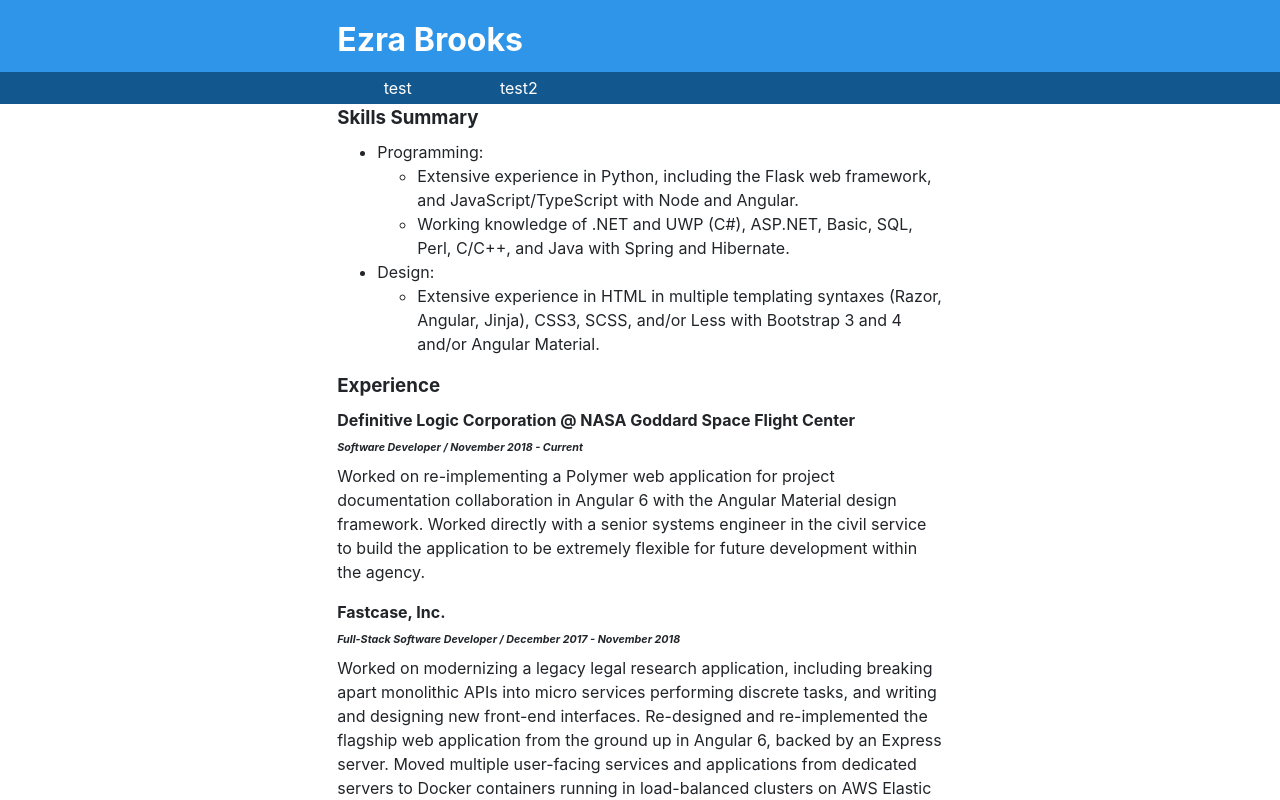
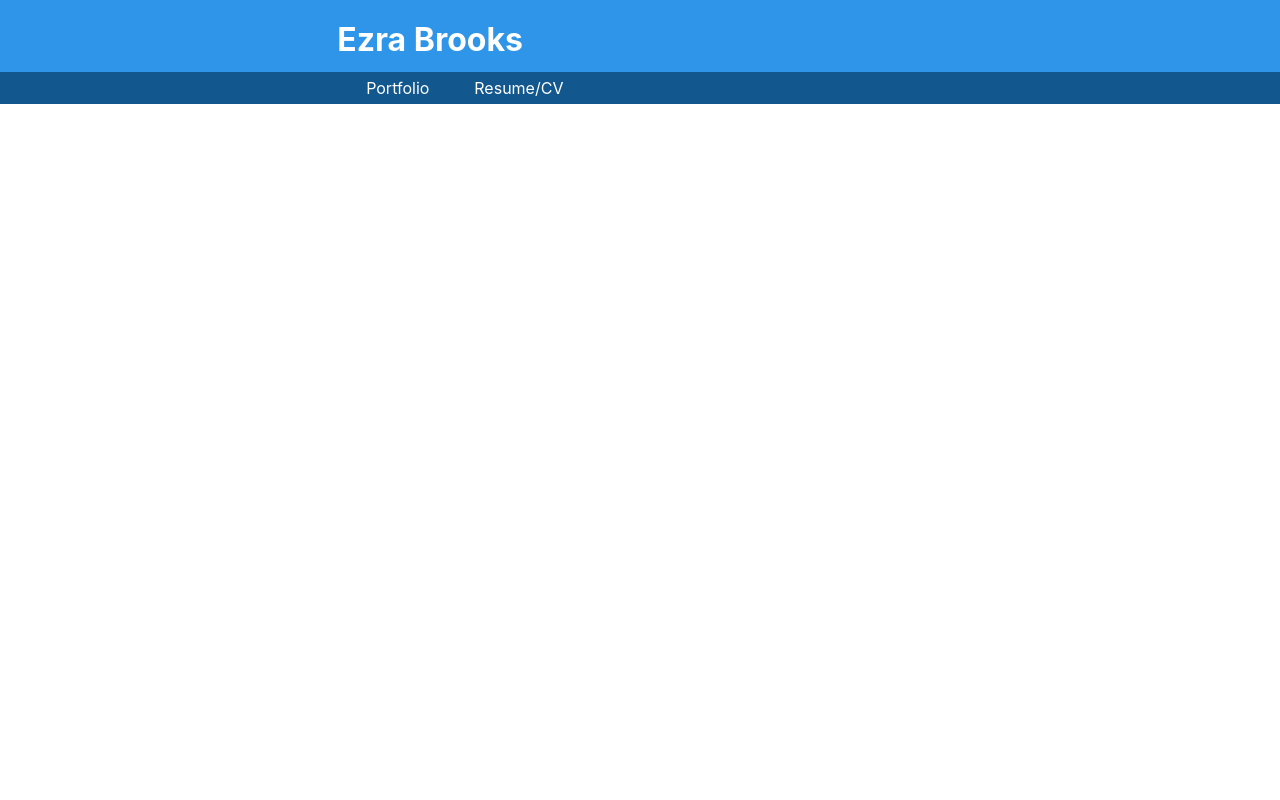
Before and after one commit to EzraBrooks/Personal-Site, a React (Create React App) app: page / in a window 1280 px wide. Shown: the top 800 px of the page. Built offline with nearby package versions, Linux system fonts and the light colour scheme.

Commit message:
Add routing

```diff
--- a/package.json
+++ b/package.json
@@ -12,6 +12,8 @@
     "react": "^16.12.0",
     "react-dom": "^16.12.0",
     "react-markdown": "^4.2.2",
+    "react-router": "^5.1.2",
+    "react-router-dom": "^5.1.2",
     "react-scripts": "3.3.0",
     "styled-components": "^4.4.1",
     "typescript": "^3.7.3"
@@ -42,6 +44,8 @@
     "@types/node": "^12.12.14",
     "@types/react": "^16.9.15",
     "@types/react-dom": "^16.9.4",
+    "@types/react-router": "^5.1.3",
+    "@types/react-router-dom": "^5.1.3",
     "@types/styled-components": "^4.4.0"
   }
 }
--- a/src/App.tsx
+++ b/src/App.tsx
@@ -1,27 +1,25 @@
-import React, { useEffect, useState } from "react";
-import ReactMarkdown from "react-markdown";
-import styled from "styled-components";
+import React from "react";
+import { BrowserRouter as Router, Route, Switch } from "react-router-dom";
 import Header from "./components/Header";
-
-const Resume = styled(ReactMarkdown)`
-  width: 60ch;
-  margin: auto;
-`;
+import Portfolio from "./pages/Portfolio";
+import Resume from "./pages/Resume";
 
 const App: React.FC<{}> = () => {
-  const [markdown, setMarkdown] = useState("");
-  useEffect(() => {
-    (async () => {
-      const response = await fetch(require("./resume.md"));
-      setMarkdown(await response.text());
-    })();
-  });
   return (
     <>
-      <Header>
-        <h1>Ezra Brooks</h1>
-      </Header>
-      <Resume source={markdown} />
+      <Router>
+        <Header>
+          <h1>Ezra Brooks</h1>
+        </Header>
+        <Switch>
+          <Route exact path="/">
+            <Portfolio />
+          </Route>
+          <Route path="/resume">
+            <Resume />
+          </Route>
+        </Switch>
+      </Router>
     </>
   );
 };
--- a/src/components/Header.tsx
+++ b/src/components/Header.tsx
@@ -1,4 +1,5 @@
 import React from "react";
+import { Link } from "react-router-dom";
 import styled from "styled-components";
 
 const Wrapper = styled.div`
@@ -21,6 +22,7 @@ const Navigation = styled.div`
     padding: 0;
     list-style-type: none;
     li {
+      color: white;
       padding-top: 0.25rem;
       padding-bottom: 0.25rem;
       width: 20%;
@@ -28,6 +30,7 @@ const Navigation = styled.div`
       display: inline-block;
       :hover {
         background-color: #14456e;
+        color: #ccc;
       }
     }
   }
@@ -39,8 +42,12 @@ const Header: React.FC<{}> = ({ children }) => (
     <Navigation>
       <Inner>
         <ul>
-          <li>test</li>
-          <li>test2</li>
+          <Link to="/">
+            <li>Portfolio</li>
+          </Link>
+          <Link to="/resume">
+            <li>Resume/CV</li>
+          </Link>
         </ul>
       </Inner>
     </Navigation>
--- /dev/null
+++ b/src/pages/Portfolio.tsx
@@ -0,0 +1,5 @@
+import React from "react";
+
+const Portfolio: React.FC<{}> = () => <></>;
+
+export default Portfolio;
--- /dev/null
+++ b/src/pages/Resume.tsx
@@ -0,0 +1,21 @@
+import React, { useEffect, useState } from "react";
+import ReactMarkdown from "react-markdown";
+import styled from "styled-components";
+
+const MarkdownContainer = styled(ReactMarkdown)`
+  width: 60ch;
+  margin: auto;
+`;
+
+const Resume: React.FC<{}> = () => {
+  const [markdown, setMarkdown] = useState("");
+  useEffect(() => {
+    (async () => {
+      const response = await fetch(require("../resume.md"));
+      setMarkdown(await response.text());
+    })();
+  });
+  return <MarkdownContainer source={markdown} />;
+};
+
+export default Resume;
```
Also changed, not shown: 1 other file (tests, documents, lock files or other folders).
